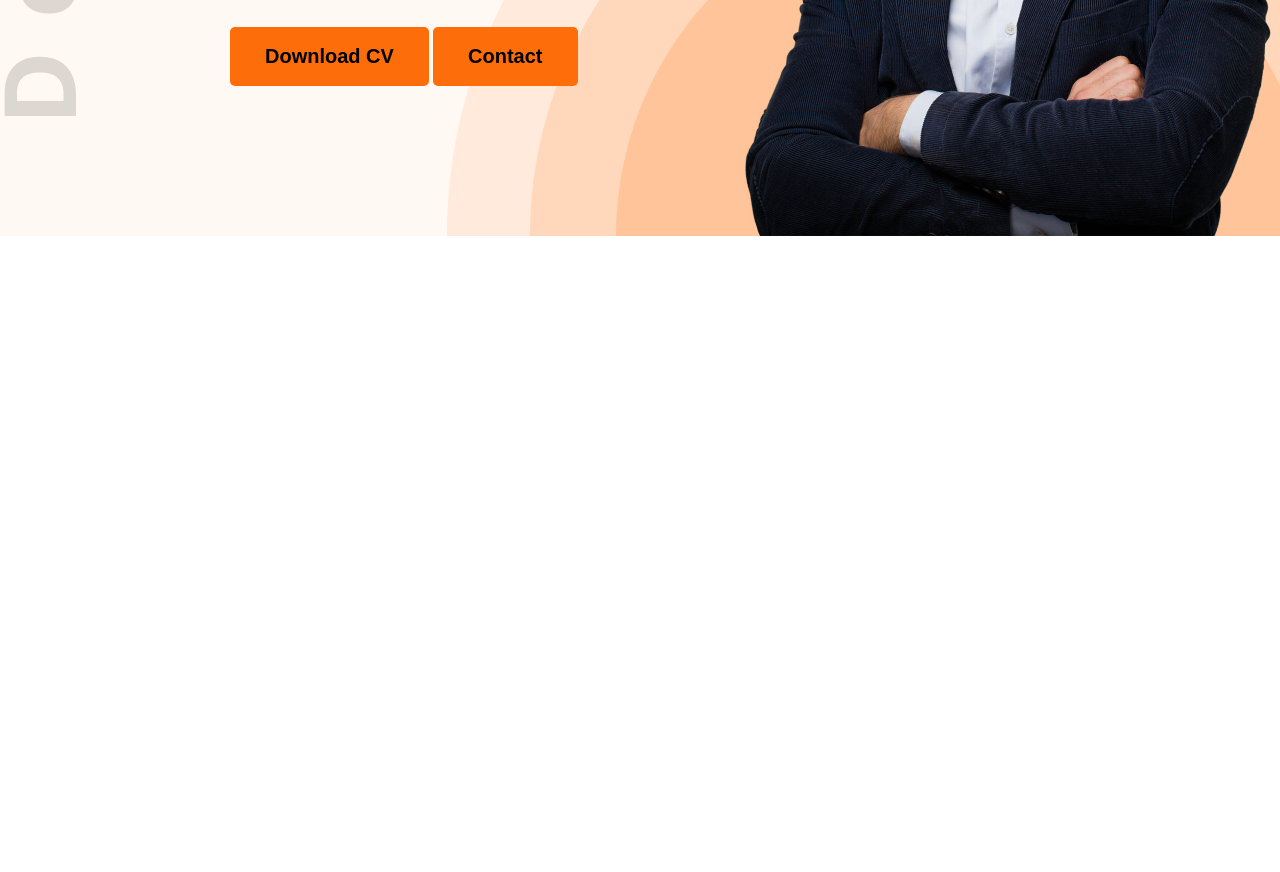
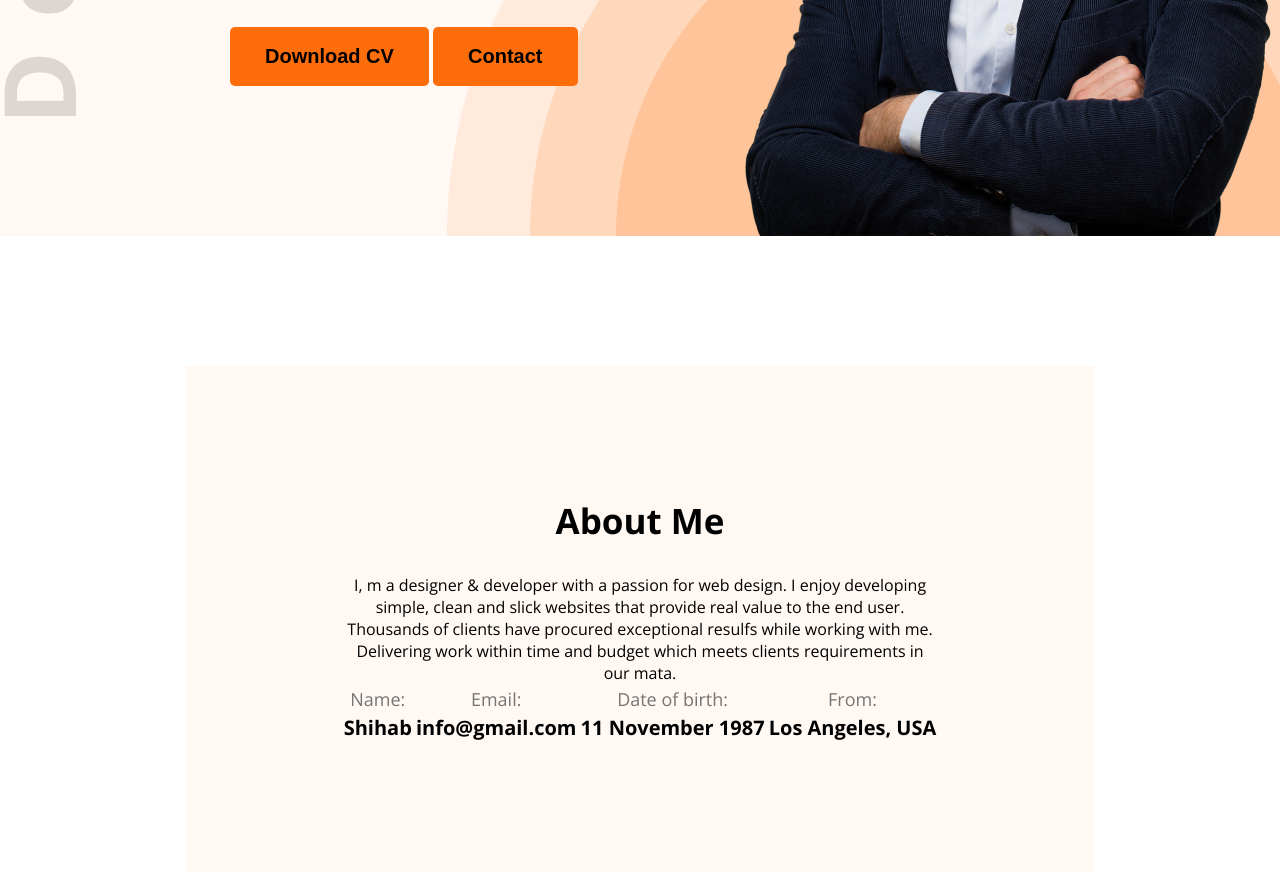
Before and after one commit to adif005/practice-portfolio, a plain HTML site: page index.html in a window 1280 px wide. Shown: the part 647-1519 px from the top of the page. Before the commit the page ends 883 px from the top, so only its background shows below. Drawn offline with nearby package versions, Linux system fonts and the light colour scheme.

Commit message:
about section

```diff
--- a/index.html
+++ b/index.html
@@ -38,6 +38,32 @@
 
     </section>
 </header>
+<section id="about">
+    <div class="about-container">
+        <div class="section-heading">
+            <h2>About Me</h2>
+            <p>I, m a designer & developer with a passion for web design. I enjoy developing simple, clean and slick websites that provide real value to the end user. Thousands of clients have procured exceptional resulfs while working with me. Delivering work within time and budget which meets clients requirements in our mata.</p>
+        </div>
+        <div class="about-info">
+            <div class="info-card">
+                <p>Name:</p>
+                <h4>Shihab</h4>
+            </div>
+            <div class="info-card">
+                <p>Email:</p>
+                <h4>info@gmail.com</h4>
+            </div>
+            <div class="info-card">
+                <p>Date of birth:</p>
+                <h4>11 November 1987</h4>
+            </div>
+            <div class="info-card">
+                <p>From:</p>
+                <h4>Los Angeles, USA</h4>
+            </div>
+        </div>
+    </div>
+</section>
 
 </body>
 </html>
--- a/styly.css
+++ b/styly.css
@@ -26,6 +26,17 @@
     font-size: 20px;
     cursor: pointer;
 }
+.section-heading{
+    max-width: 827px;
+    text-align: center;
+}
+.section-heading h2{font-size: 35px;
+    margin-bottom: 30px;
+    line-height: auto;
+    color: 181818;
+
+}
+
 /* main style */
 header{
     background-color: #FFF8F3;
@@ -88,3 +99,29 @@
     max-width: 585px;
     vertical-align: middle;
 }
+#about{
+    padding-top: 130px;
+}
+#about .about-container{
+    width:
+    71%;
+    max-width: 1140px;
+    margin: 0 auto;
+    text-align: center;
+    padding: 131px 156px;
+    background-color:#FFF8F3 ;
+
+}
+#about .about-container .about-info{
+    display: flex;
+    justify-content: space-around;
+}
+.about-info .info-card p{font-size: 18px;
+    color: #757575;
+    line-height: 30px;
+
+}
+.about-info .info-card h4{
+    font-size: 20px;
+    font-weight: bold;
+}
```
